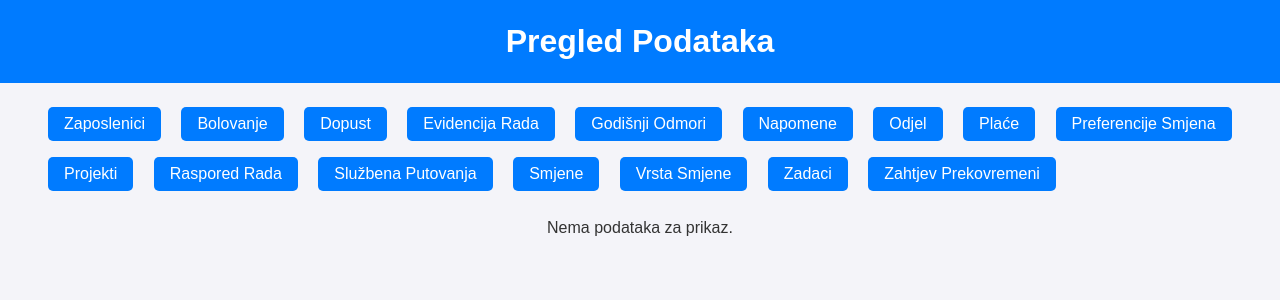
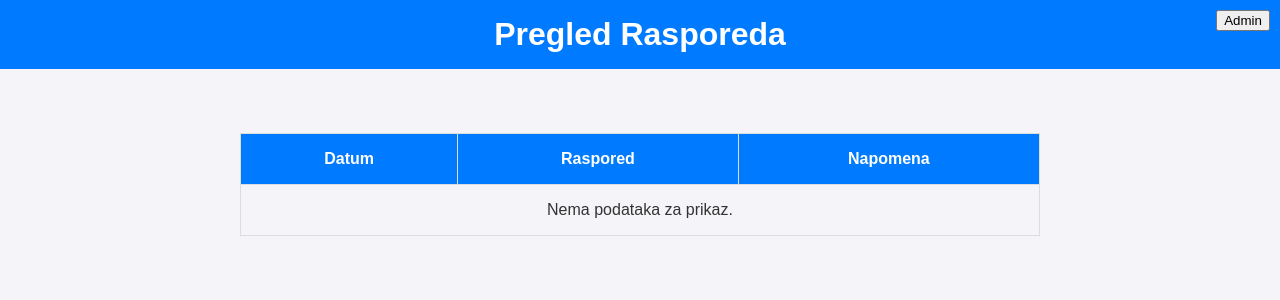
Before and after one commit to LukaCatela/BP2_Sustav-za-upravljanje-rasporedom-radnog-vremena-zaposlenika, a Flask app: template templates/index.html in a window 1280 px wide. Shown: the top 300 px of the page. Run offline with Flask 3, Linux system fonts and the light colour scheme; the template is opened without the code that fills it, so the values that code supplies are empty.

Commit message:
Radi
basic raspored valja, u adminu drop down menu isto valja, i prikuplja sve podatke

```diff
--- a/app.py
+++ b/app.py
@@ -1,106 +1,131 @@
-from flask import Flask, render_template
+from flask import Flask, render_template, request, redirect, url_for, session, jsonify
 from flask_sqlalchemy import SQLAlchemy
 from sqlalchemy import text
 
 app = Flask(__name__, template_folder='templates', static_folder='static')
+app.secret_key = 'secret_key'
 
-# Konfiguracija baze
+# Database configuration
 app.config['SQLALCHEMY_DATABASE_URI'] = 'mysql+pymysql://root:luka23012005@db:3306/bp_2_projekt'
 app.config['SQLALCHEMY_TRACK_MODIFICATIONS'] = False
 
 db = SQLAlchemy(app)
 
+@app.route('/test-connection', methods=['GET'])
+def test_connection():
+    try:
+        # Test the database connection by executing a simple query
+        with db.engine.connect() as connection:
+            result = connection.execute(text("SELECT 1"))
+            if result.fetchone():
+                return "Database connection successful."
+    except Exception as e:
+        # Print detailed error for debugging
+        print(f"Database connection error: {e}")
+        return f"Database connection failed: {e}"
+
+@app.route('/test-zaposlenik')
+def test_zaposlenik():
+    try:
+        with db.engine.connect() as conn:
+            result = conn.execute(text("SELECT * FROM zaposlenik"))
+            data = [dict(row._mapping) for row in result]
+            return jsonify(data)
+    except Exception as e:
+        return f"Error fetching data: {e}"
+
 @app.route('/')
 def index():
-    return render_template('index.html', table_data=None, message="Odaberite tablicu za prikaz podataka.")
+    if 'admin' in session and session['admin']:
+        users = []
+        try:
+            with db.engine.connect() as conn:
+                result = conn.execute(text("SELECT id, ime, prezime FROM zaposlenik"))
+                users = [dict(row._mapping) for row in result]
+        except Exception as e:
+            return render_template('index.html', is_admin=True, users=[], message=f"Error fetching users: {e}")
+        return render_template('index.html', is_admin=True, users=users, message=None)
 
-# Pomocna Funkcija
-def stavljanje_vrijednosti(ime_tablice):
+    # Default to Marko Jurić's data
+    schedule = []
     try:
         with db.engine.connect() as conn:
-            query = text(f"SELECT * FROM {ime_tablice}")
-            result = conn.execute(query)
-            data = [dict(row._mapping) for row in result]
-            if not data:
-                return {"status": "empty", "data": None}
-            return {"status": "success", "data": data}
+            result = conn.execute(
+                text("""
+                     SELECT
+                     r.datum,
+                     vs.naziv AS raspored,
+                     n.napomena AS napomena
+                     FROM raspored_rada r
+                     LEFT JOIN smjene s ON r.id_smjena = s.id
+                     LEFT JOIN vrsta_smjene vs ON s.id_vrsta_smjene = vs.id
+                     LEFT JOIN napomene n ON r.id_zaposlenik = n.id_zaposlenik AND r.datum = n.datum
+                     WHERE r.id_zaposlenik = (SELECT id FROM zaposlenik WHERE ime = 'Marko' AND prezime = 'Jurić')
+                """)
+            )
+            schedule = [dict(row._mapping) for row in result]
     except Exception as e:
-        print(f"Error fetching data from {ime_tablice}: {e}")
-        return {"status": "error", "data": None}
+        return render_template('index.html', is_admin=False, schedule=[], message=f"Error fetching schedule: {e}")
 
-# Svi routeovi koji koriste pomocnu funkciju
-@app.route('/zaposlenik', methods=['GET'])
-def get_zaposlenik():
-    return table_view('zaposlenik')
 
-@app.route('/bolovanje', methods=['GET'])
-def get_bolovanje():
-    return table_view('bolovanje')
+    return render_template('index.html', is_admin=False, schedule=schedule, message=None)
 
-@app.route('/dopust', methods=['GET'])
-def get_dopust():
-    return table_view('dopust')
+@app.route('/login', methods=['GET', 'POST'])
+def login():
+    if request.method == 'POST':
+        username = request.form['username']
+        password = request.form['password']
+        try:
+            with db.engine.connect() as conn:
+                query = text(
+                    "SELECT 1 FROM mysql.user WHERE user = :username AND host = 'localhost'"
+                )
+                result = conn.execute(query, {'username': username})
+                if result.fetchone():
+                    session['admin'] = True
+                    return redirect(url_for('index'))
+        except Exception as e:
+            return render_template('login.html', error=f"Login failed: {e}")
 
-@app.route('/evidencija_rada', methods=['GET'])
-def get_evidencija_rada():
-    return table_view('evidencija_rada')
+        return render_template('login.html', error="Invalid username or password.")
 
-@app.route('/godisnji_odmori', methods=['GET'])
-def get_godisnji_odmori():
-    return table_view('godisnji_odmori')
+    return render_template('login.html', error=None)
 
-@app.route('/napomene', methods=['GET'])
-def get_napomene():
-    return table_view('napomene')
+@app.route('/logout')
+def logout():
+    session.pop('admin', None)
+    return redirect(url_for('index'))
 
-@app.route('/odjel', methods=['GET'])
-def get_odjel():
-    return table_view('odjel')
-
-@app.route('/place', methods=['GET'])
-def get_place():
-    return table_view('place')
-
-@app.route('/preferencije_smjena', methods=['GET'])
-def get_preferencije_smjena():
-    return table_view('preferencije_smjena')
-
-@app.route('/projekti', methods=['GET'])
-def get_projekti():
-    return table_view('projekti')
-
-@app.route('/raspored_rada', methods=['GET'])
-def get_raspored_rada():
-    return table_view('raspored_rada')
-
-@app.route('/sluzbena_putovanja', methods=['GET'])
-def get_sluzbena_putovanja():
-    return table_view('sluzbena_putovanja')
-
-@app.route('/smjene', methods=['GET'])
-def get_smjene():
-    return table_view('smjene')
-
-@app.route('/vrsta_smjene', methods=['GET'])
-def get_vrsta_smjene():
-    return table_view('vrsta_smjene')
-
-@app.route('/zadaci', methods=['GET'])
-def get_zadaci():
-    return table_view('zadaci')
-
-@app.route('/zahtjev_prekovremeni', methods=['GET'])
-def get_zahtjev_prekovremeni():
-    return table_view('zahtjev_prekovremeni')
-@app.route('/test-connection')
-def test_connection():
+@app.route('/schedule/<int:user_id>')
+def get_schedule(user_id):
+    schedule = []
     try:
         with db.engine.connect() as conn:
-            conn.execute(text("SELECT 1"))
-        return "Database connection successful!"
+
+            query = text("""
+                SELECT
+                    r.datum AS datum,
+                    vs.naziv AS raspored,
+                    n.napomena AS napomena
+                FROM raspored_rada r
+                LEFT JOIN smjene s ON r.id_smjena = s.id
+                LEFT JOIN vrsta_smjene vs ON s.id_vrsta_smjene = vs.id
+                LEFT JOIN napomene n ON r.id_zaposlenik = n.id_zaposlenik AND r.datum = n.datum
+                WHERE r.id_zaposlenik = :user_id
+            """)
+            print(f"User ID: {user_id}")
+            print(f"Fetched schedule: {schedule}")
+
+            print(f"Executing query: {query}")
+            print(f"Parameters: user_id={user_id}")
+            result = conn.execute(query, {'user_id': user_id})
+            schedule = [dict(row._mapping) for row in result]
     except Exception as e:
-        return f"Database connection failed: {e}"
+        print(f"Error fetching schedule: {e}")
+        return jsonify({"error": f"Error fetching schedule: {e}"}), 500
+
+    return jsonify(schedule)
 
 
-if __name__ == "__main__":
+if __name__ == '__main__':
     app.run(debug=True)
--- a/static/style.css
+++ b/static/style.css
@@ -1,14 +1,9 @@
-* {
-    margin: 0;
-    padding: 0;
-    box-sizing: border-box;
-}
-
 body {
     font-family: Arial, sans-serif;
     background-color: #f4f4f9;
     color: #333;
-    line-height: 1.6;
+    margin: 0;
+    padding: 0;
 }
 
 header {
@@ -16,62 +11,62 @@ header {
     color: white;
     text-align: center;
     padding: 1rem 0;
-    margin-bottom: 1rem;
 }
 
-h1 {
+header h1 {
     margin: 0;
 }
 
 main {
     margin: 0 auto;
-    max-width: 1200px;
+    max-width: 800px;
+    padding: 2rem;
+}
+
+form {
+    display: flex;
+    flex-direction: column;
+    gap: 1rem;
+}
+
+form label {
+    font-weight: bold;
+}
+
+form input {
+    padding: 0.5rem;
+    font-size: 1rem;
+    border: 1px solid #ccc;
+    border-radius: 5px;
+}
+
+form button {
+    background-color: #007bff;
+    color: white;
+    border: none;
+    padding: 0.5rem 1rem;
+    font-size: 1rem;
+    cursor: pointer;
+    border-radius: 5px;
+}
+
+form button:hover {
+    background-color: #0056b3;
 }
 
 table {
     width: 100%;
     border-collapse: collapse;
-    background: #fff;
-    box-shadow: 0 4px 6px rgba(0, 0, 0, 0.1);
+    margin-top: 2rem;
 }
 
-th, td {
+table th, table td {
+    padding: 1rem;
     border: 1px solid #ddd;
-    padding: 0.75rem;
     text-align: center;
 }
 
-th {
+table th {
     background-color: #007bff;
     color: white;
 }
-
-tr:nth-child(even) {
-    background-color: #f2f2f2;
-}
-
-footer {
-    text-align: center;
-    padding: 1rem 0;
-    background-color: #007bff;
-    color: white;
-    margin-top: 1rem;
-}
-button {
-    padding: 0.5rem 1rem;
-    margin: 0.5rem;
-    border: none;
-    background-color: #007bff;
-    color: white;
-    font-size: 1rem;
-    cursor: pointer;
-    border-radius: 5px;
-}
-
-button:hover {
-    background-color: #0056b3;
-}
-
-table {
-    margin-top: 1rem;
-}
--- a/templates/index.html
+++ b/templates/index.html
@@ -3,62 +3,106 @@
 <head>
     <meta charset="UTF-8">
     <meta name="viewport" content="width=device-width, initial-scale=1.0">
-    <title>Pregled Podataka</title>
+    <title>Pregled Rasporeda</title>
     <link rel="stylesheet" href="{{ url_for('static', filename='style.css') }}">
 </head>
 <body>
     <header>
-        <h1>Pregled Podataka</h1>
+        <h1>Pregled Rasporeda</h1>
+        {% if is_admin %}
+        <div style="position: absolute; top: 10px; left: 10px;">
+            <button onclick="window.location.href='/logout'">Logout</button>
+        </div>
+        {% else %}
+        <div style="position: absolute; top: 10px; right: 10px;">
+            <button onclick="window.location.href='/login'">Admin</button>
+        </div>
+        {% endif %}
     </header>
 
     <main>
         <div>
-            <button onclick="window.location.href='/zaposlenik'">Zaposlenici</button>
-            <button onclick="window.location.href='/bolovanje'">Bolovanje</button>
-            <button onclick="window.location.href='/dopust'">Dopust</button>
-            <button onclick="window.location.href='/evidencija_rada'">Evidencija Rada</button>
-            <button onclick="window.location.href='/godisnji_odmori'">Godišnji Odmori</button>
-            <button onclick="window.location.href='/napomene'">Napomene</button>
-            <button onclick="window.location.href='/odjel'">Odjel</button>
-            <button onclick="window.location.href='/place'">Plaće</button>
-            <button onclick="window.location.href='/preferencije_smjena'">Preferencije Smjena</button>
-            <button onclick="window.location.href='/projekti'">Projekti</button>
-            <button onclick="window.location.href='/raspored_rada'">Raspored Rada</button>
-            <button onclick="window.location.href='/sluzbena_putovanja'">Službena Putovanja</button>
-            <button onclick="window.location.href='/smjene'">Smjene</button>
-            <button onclick="window.location.href='/vrsta_smjene'">Vrsta Smjene</button>
-            <button onclick="window.location.href='/zadaci'">Zadaci</button>
-            <button onclick="window.location.href='/zahtjev_prekovremeni'">Zahtjev Prekovremeni</button>
+            {% if is_admin %}
+            <label for="user-select">Odaberite korisnika:</label>
+            <select id="user-select" onchange="fetchSchedule(this.value)">
+                <option value="">-- Odaberite korisnika --</option>
+                {% for user in users %}
+                <option value="{{ user.id }}">{{ user.ime }} {{ user.prezime }}</option>
+                {% endfor %}
+            </select>
+            {% endif %}
         </div>
 
-        {% if message %}
-        <p id="status-message" style="text-align: center; margin-top: 1rem; color: red;">{{ message }}</p>
-        {% endif %}
+        <p id="status-message" style="text-align: center; margin-top: 1rem; color: red;">
+            {{ message if message else '' }}
+        </p>
 
-        {% if table_data %}
         <table>
-            <thead>
+            <thead id="table-header">
                 <tr>
-                    {% for key in table_data[0].keys() %}
-                    <th>{{ key }}</th>
-                    {% endfor %}
+                    <th>Datum</th>
+                    <th>Raspored</th>
+                    <th>Napomena</th>
                 </tr>
             </thead>
-            <tbody>
-                {% for row in table_data %}
+            <tbody id="table-body">
+                {% if schedule %}
+                    {% for item in schedule %}
+                    <tr>
+                        <td>{{ item.datum }}</td>
+                        <td>{{ item.raspored }}</td>
+                        <td>{{ item.napomena }}</td>
+                    </tr>
+                    {% endfor %}
+                {% else %}
                 <tr>
-                    {% for value in row.values() %}
-                    <td>{{ value }}</td>
-                    {% endfor %}
+                    <td colspan="3">Nema podataka za prikaz.</td>
                 </tr>
-                {% endfor %}
+                {% endif %}
             </tbody>
         </table>
-        {% else %}
-        {% if not message %}
-        <p style="text-align: center; margin-top: 1rem;">Nema podataka za prikaz.</p>
+    </main>
+
+    <script>
+        async function fetchSchedule(userId) {
+            const statusMessage = document.getElementById('status-message');
+            const tableBody = document.getElementById('table-body');
+
+            if (!userId) {
+                statusMessage.innerText = 'Molimo odaberite korisnika.';
+                tableBody.innerHTML = '<tr><td colspan="3">Nema podataka za prikaz.</td></tr>';
+                return;
+            }
+
+            try {
+                const response = await fetch(`/schedule/${userId}`);
+                const data = await response.json();
+                console.log("User ID:", userId);
+                console.log("Fetched data:", data);
+
+
+                statusMessage.innerText = '';
+                tableBody.innerHTML = '';
+
+                if (data.length > 0) {
+                    data.forEach(row => {
+                        const tr = document.createElement('tr');
+                        tr.innerHTML = `<td>${row.datum}</td><td>${row.raspored}</td><td>${row.napomena}</td>`;
+                        tableBody.appendChild(tr);
+                    });
+                } else {
+                    tableBody.innerHTML = '<tr><td colspan="3">Nema podataka za prikaz.</td></tr>';
+                }
+            } catch (error) {
+                console.error('Error fetching schedule:', error);
+                statusMessage.innerText = 'Pogreška pri dohvaćanju podataka.';
+            }
+        }
+
+        // Fetch current user's schedule on page load (if not admin)
+        {% if not is_admin and user_id %}
+        fetchSchedule({{ user_id }});
         {% endif %}
-        {% endif %}
-    </main>
+    </script>
 </body>
 </html>
```
Also changed, not shown: templates/dodaj_event.html (added, +21 -0 lines), templates/login.html (added, +26 -0 lines), templates/table.html (added, +44 -0 lines), 1 other file.
